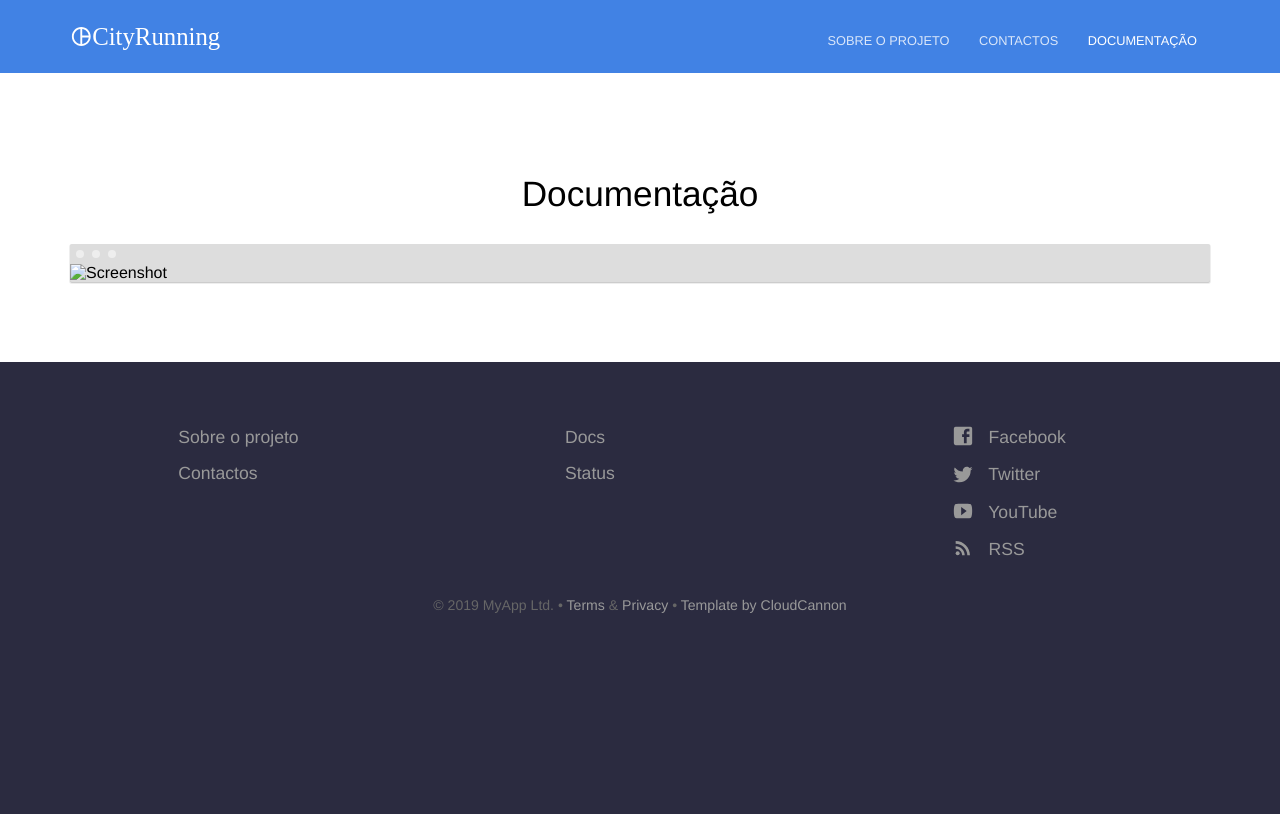
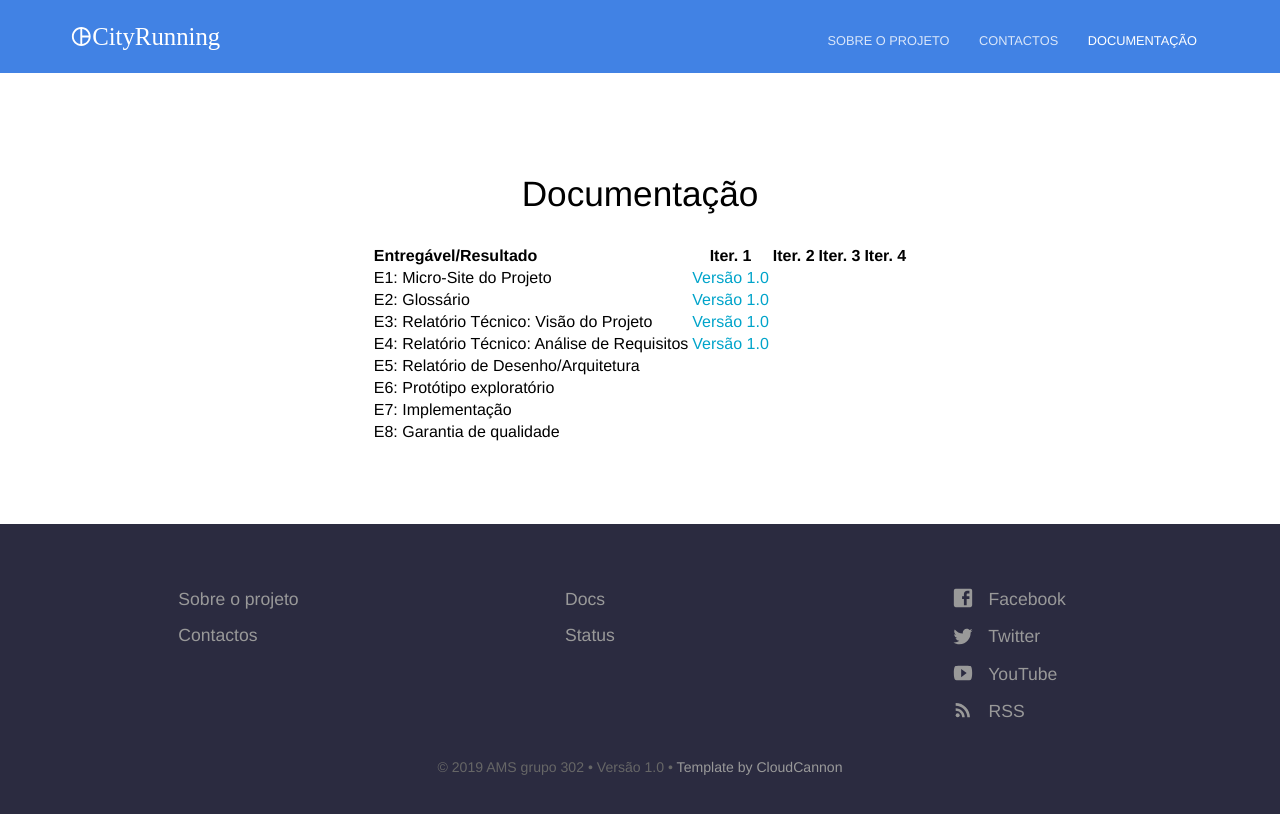
Before and after one commit to andralves717/AMSg302, a Jekyll site: the page built from doc.html, in a window 1280 px wide. Shown: the top 814 px of the page. Built offline with Jekyll 4.4.1, drawn with Linux system fonts in a browser that asks for light colours.

Commit message:
ultimas mudanças

```diff
--- a/_layouts/default.html
+++ b/_layouts/default.html
@@ -45,7 +45,8 @@
 					</ul>
 					{% endfor %}
 				</div>
-				<p class="copyright">&copy; {{ site.time | date: '%Y' }} MyApp Ltd. • <a href="#">Terms</a> &amp; <a href="#">Privacy</a> • <a href="https://cloudcannon.com/">Template by CloudCannon</a></p>
+				<p class="copyright">&copy; {{ site.time | date: '%Y' }} AMS
+				grupo 302 • Versão 1.0 • <a href="https://cloudcannon.com/">Template by CloudCannon</a></p>
 			</div>
 		</footer>
 		<script>
--- a/about.html
+++ b/about.html
@@ -5,7 +5,7 @@ description:
 ---
 
 <div>
-    <p>O cliente é a startup CityRunning, composta por quatro jovens, sedeada em Aveiro, Portugal.
+    <p>O CityRunning é uma startup composta por quatro jovens, sedeada em Aveiro, Portugal.
 Procura facilitar a organização de eventos desportivos, utilizando dispositivos tecnológicos associados à
 IoT.
 A startup acredita que existe oportunidade de negócio não só na via do modelo de negócios
--- a/doc.html
+++ b/doc.html
@@ -6,6 +6,69 @@ description:
 <div>
 
 </div>
-<div class="image">
-    <img src="{{ site.baseurl }}/images/_screenshot.png" alt="Screenshot" class="screenshot editable" />
-</div>
+<table class="tg" align="center">
+                        <tbody><tr>
+                            <th style="text-align: left" >Entregável/Resultado</th>
+                            <th>Iter. 1</th>
+                            <th>Iter. 2</th>
+                            <th>Iter. 3</th>
+                            <th>Iter. 4</th>
+                        </tr>
+                        <tr>
+                            <td style="text-align: left">E1: Micro-Site do Projeto</td>
+                            <td><a href="../index.html">Versão 1.0</a></td>
+                            <td></td>
+                            <td></td>
+                            <td></td>
+                        </tr>
+                        <tr>
+                            <td style="text-align: left" >E2: Glossário</td>
+                            <td ><a href="https://drive.google.com/file/d/1DwVONEZwXUXaqF_7s6u9vVsGmi_G0C8G/view?usp=sharing" target="_blank">Versão 1.0</a></td>
+                            <td ></td>
+                            <td ></td>
+                            <td ></td>
+                        </tr>
+                        <tr>
+                            <td style="text-align: left">E3: Relatório Técnico: Visão do Projeto</td>
+                            <td><a href="https://drive.google.com/file/d/1d78X3c5SqyA14K1dLwGrYlTv9go5MhUR/view?usp=sharing" target="_blank">Versão 1.0</a></td>
+                            <td></td>
+                            <td></td>
+                            <td></td>
+                        </tr>
+                        <tr>
+                            <td style="text-align: left" >E4: Relatório Técnico: Análise de Requisitos
+                            </td>
+                            <td ><a href="https://drive.google.com/file/d/1V_zXOHEyEvL5cSw5p8MCD7aQvc9l-CmJ/view?usp=sharing" target="_blank">Versão 1.0</a></td>
+                            <td ></td>
+                            <td ></td>
+                            <td ></td>
+                        </tr>
+                        <tr>
+                            <td style="text-align: left">E5: Relatório de Desenho/Arquitetura</td>
+                            <td></td>
+                            <td></td>
+                            <td></td>
+                            <td></td>
+                        </tr>
+                        <tr>
+                            <td style="text-align: left" >E6: Protótipo exploratório</td>
+                            <td ></td>
+                            <td ></td>
+                            <td ></td>
+                            <td ></td>
+                        </tr>
+                        <tr>
+                            <td style="text-align: left">E7: Implementação</td>
+                            <td></td>
+                            <td></td>
+                            <td></td>
+                            <td></td>
+                        </tr>
+                        <tr>
+                            <td style="text-align: left" >E8: Garantia de qualidade</td>
+                            <td ></td>
+                            <td ></td>
+                            <td ></td>
+                            <td ></td>
+                        </tr>
+                    </tbody></table>
```
Also changed, not shown: _data/footer.yml (+4 -4 lines), 1 other file.
